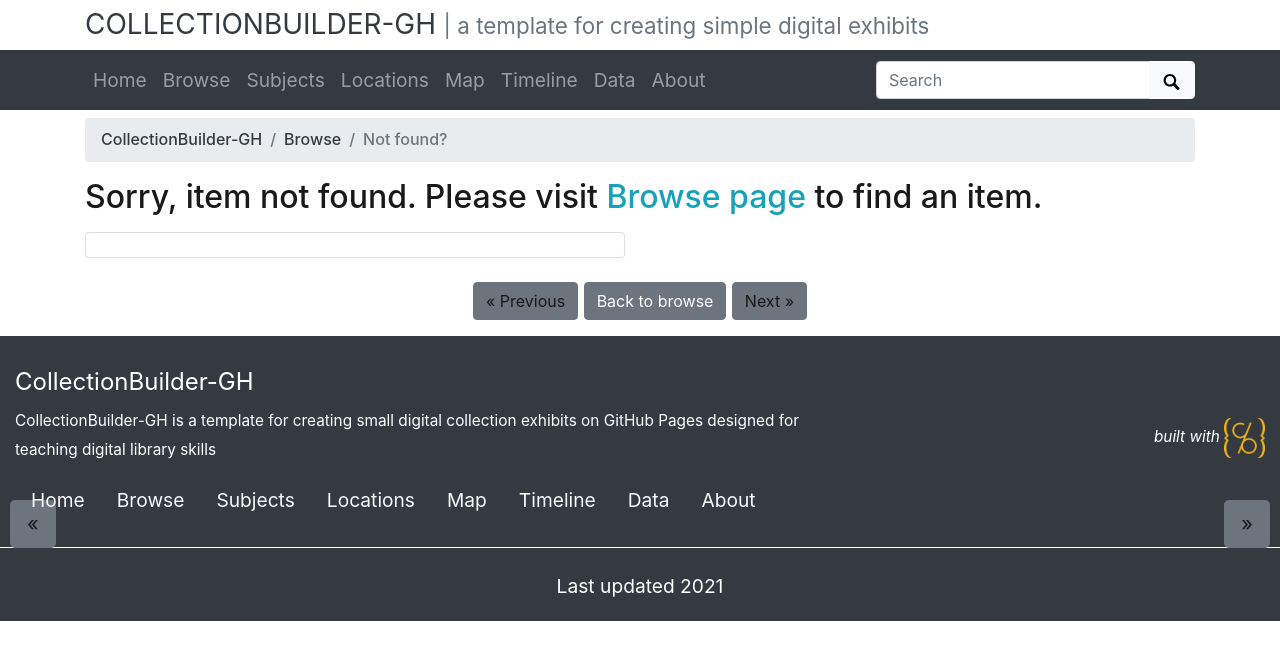
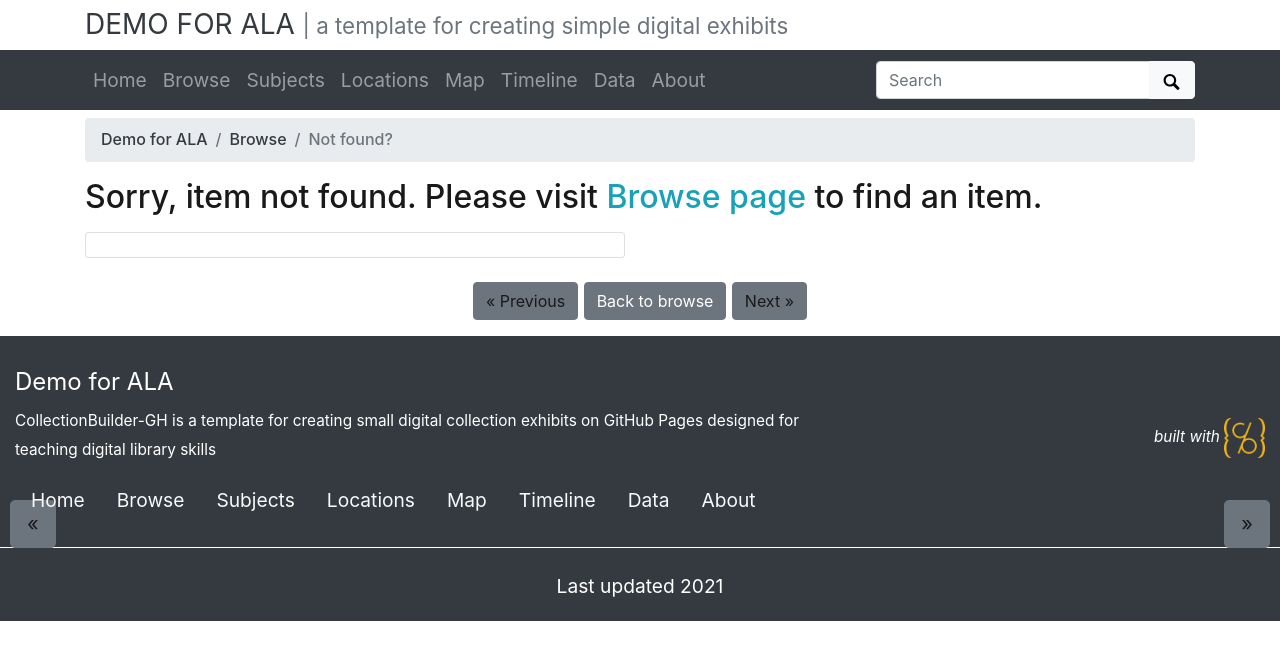
Before and after one commit to owikle/demoforala, a Jekyll site: the page built from pages/item.md, in a window 1280 px wide. Shown: the top 660 px of the page. Built offline with Jekyll 4.4.1, drawn with Linux system fonts in a browser that asks for light colours.

Commit message:
Update _config.yml

```diff
--- a/_config.yml
+++ b/_config.yml
@@ -8,43 +8,43 @@
 # URL VARIABLES
 #
 # url is your gh-pages base, following the pattern: username.github.io
-url: https://collectionbuilder.github.io
+url: https://owikle.github.io
 # baseurl is your github repository's name prefixed with a /
-baseurl: /collectionbuilder-gh
+baseurl: /demoforala
 # location of code, the full url to your github repository
-source-code: https://github.com/CollectionBuilder/collectionbuilder-gh
+source-code: https://github.com/owikle/demoforala
 
 ##########
 # SITE SETTINGS
 #
 # title of site appears in banner
-title: CollectionBuilder-GH
+title: Demo for ALA
 # tagline, a short phrase that will appear throughout the site in the top banner
 tagline: a template for creating simple digital exhibits
 # description appears in meta tags and other locations
 # this description might appear in search result lists, keep around 160 characters max
 description: "CollectionBuilder-GH is a template for creating small digital collection exhibits on GitHub Pages designed for teaching digital library skills"
 # creator of the digital collection, to appear in meta tags; we typically use our GitHub usernames but feel free to just use your name
-author: CollectionBuilder
+author: owikle
 
 ##########
 # COLLECTION SETTINGS
 #
 # choose metadata: this is the name of the csv file in your _data directory that describes the objects in your collection
-metadata: demo-metadata
+metadata: psychiana
 
 ##########
 # GOOGLE SERVICES [optional!]
 #
 # leave these blank or comment out to NOT include google code
-# google-analytics-id: "UA-74844011-1"
+#google-analytics-id: "UA-74844011-1"
 # google-cse-id: "002151703305773322890:1pu3smhw1t8"
 
 ##########
 # ROBOTS EXCLUDE
 #
 # set noindex to true if you do NOT want Google to index your site
-# noindex: true
+noindex: true
 
 ##########
 # BUILD SETTINGS
```
